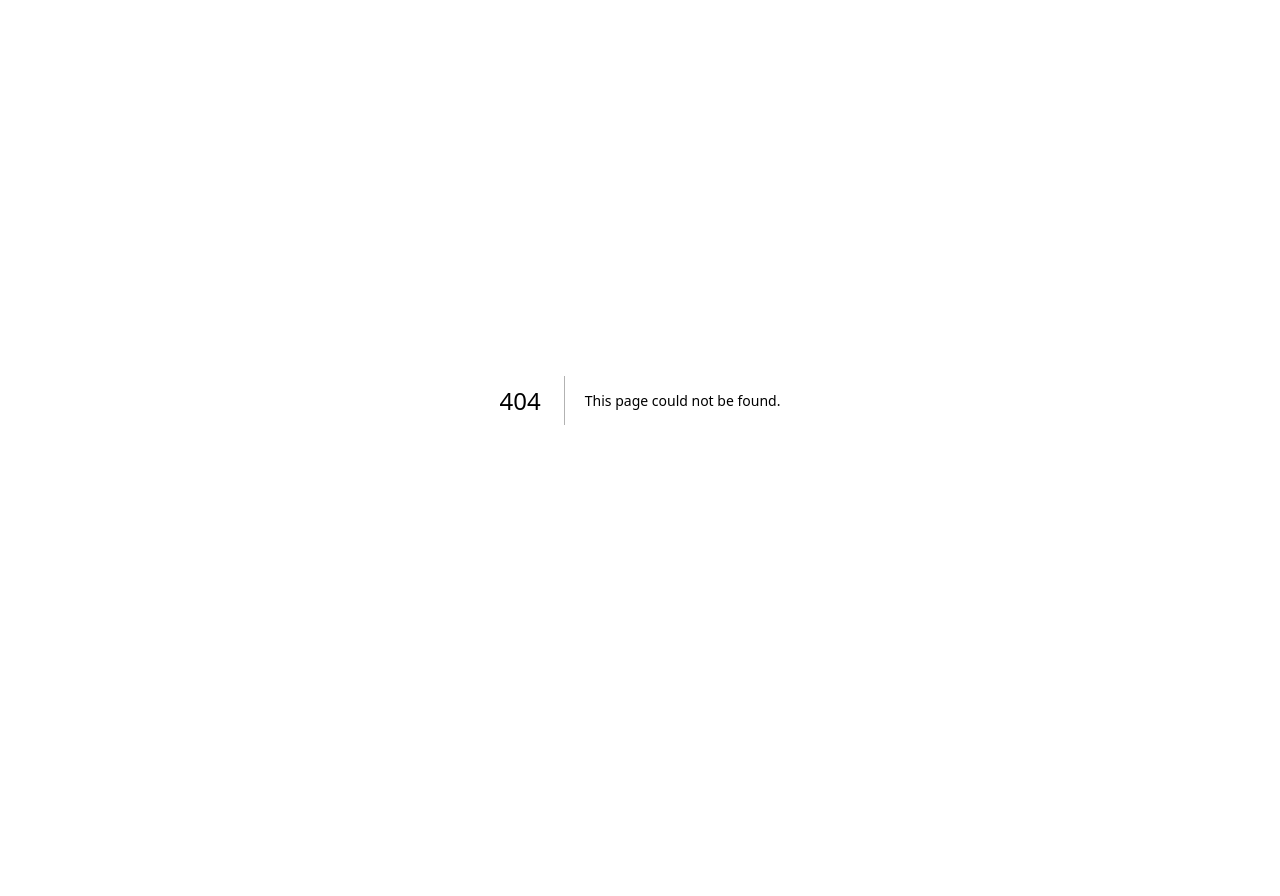
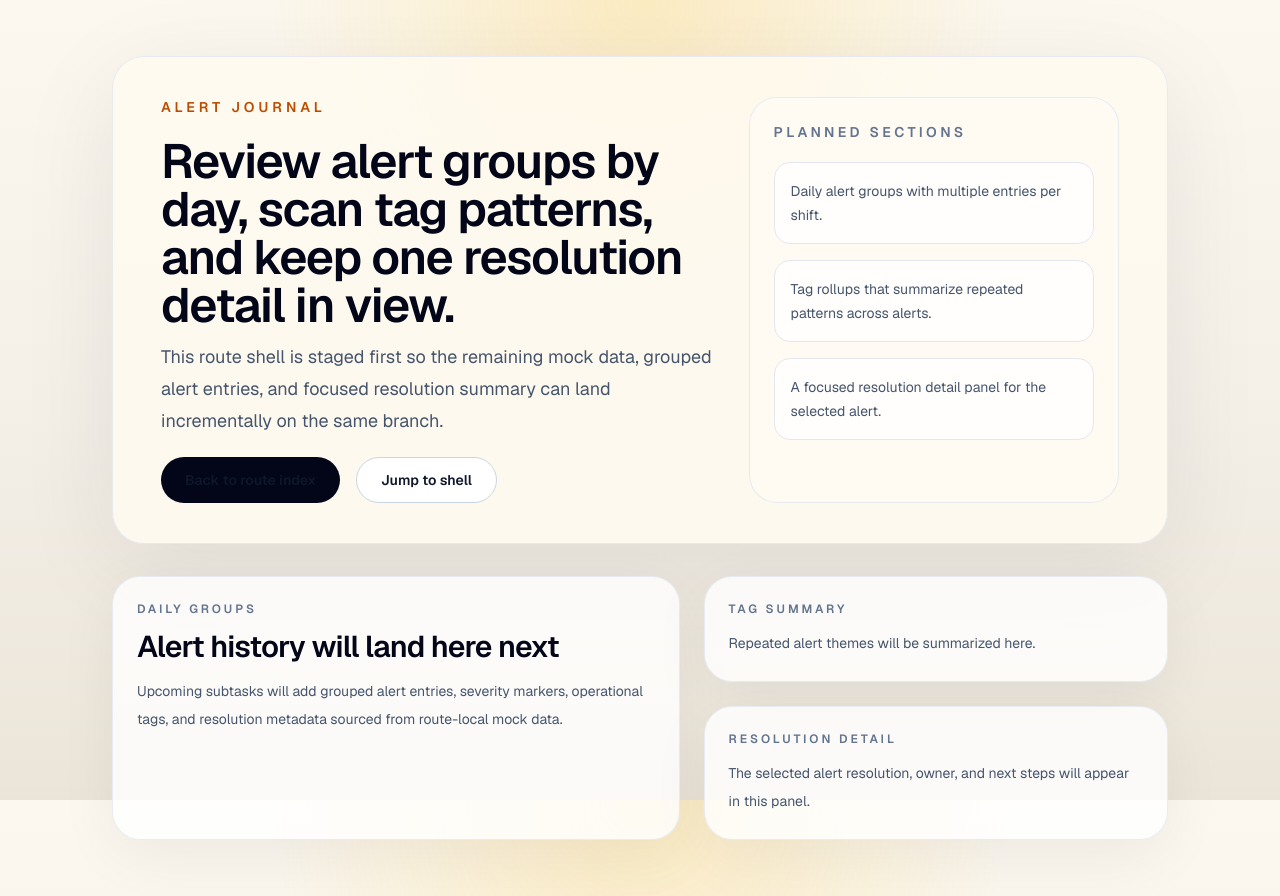
Before and after one commit to iamasx/api-test, a Next.js app: page /alert-journal in a window 1280 px wide. Before the commit this address had no page. Before the commit the page ends 800 px from the top, so only its background shows below. Built offline with nearby package versions, Linux system fonts and the light colour scheme.

Commit message:
feat: add alert journal route shell

```diff
--- /dev/null
+++ b/src/app/alert-journal/page.tsx
@@ -0,0 +1,107 @@
+import type { Metadata } from "next";
+import Link from "next/link";
+
+export const metadata: Metadata = {
+  title: "Alert Journal",
+  description:
+    "Initial alert journal route shell for daily alert groups, tag summaries, and resolution detail.",
+};
+
+export default function AlertJournalPage() {
+  return (
+    <main className="mx-auto flex w-full max-w-6xl flex-1 flex-col gap-8 px-6 py-10 sm:px-10 lg:px-12 lg:py-14">
+      <section className="overflow-hidden rounded-[2rem] border border-slate-200/80 bg-[var(--surface)] shadow-[0_24px_100px_rgba(15,23,42,0.08)]">
+        <div className="grid gap-8 px-6 py-8 sm:px-10 lg:grid-cols-[minmax(0,1.2fr)_minmax(260px,0.8fr)] lg:px-12 lg:py-10">
+          <div className="space-y-5">
+            <p className="text-sm font-semibold uppercase tracking-[0.28em] text-amber-700">
+              Alert Journal
+            </p>
+            <div className="space-y-3">
+              <h1 className="max-w-3xl text-4xl font-semibold tracking-tight text-slate-950 sm:text-5xl">
+                Review alert groups by day, scan tag patterns, and keep one
+                resolution detail in view.
+              </h1>
+              <p className="max-w-2xl text-lg leading-8 text-slate-600">
+                This route shell is staged first so the remaining mock data,
+                grouped alert entries, and focused resolution summary can land
+                incrementally on the same branch.
+              </p>
+            </div>
+
+            <div className="flex flex-col gap-4 sm:flex-row">
+              <Link
+                href="/"
+                className="inline-flex items-center justify-center rounded-full bg-slate-950 px-6 py-3 text-sm font-semibold text-white transition hover:bg-slate-800"
+              >
+                Back to route index
+              </Link>
+              <a
+                href="#journal-layout"
+                className="inline-flex items-center justify-center rounded-full border border-slate-300 bg-white px-6 py-3 text-sm font-semibold text-slate-700 transition hover:border-slate-950 hover:text-slate-950"
+              >
+                Jump to shell
+              </a>
+            </div>
+          </div>
+
+          <aside className="rounded-[1.75rem] border border-slate-200/80 bg-[var(--surface-strong)] p-6 shadow-[inset_0_1px_0_rgba(255,255,255,0.8)]">
+            <p className="text-sm font-semibold uppercase tracking-[0.24em] text-slate-500">
+              Planned sections
+            </p>
+            <ul className="mt-5 space-y-4 text-sm leading-6 text-slate-600">
+              <li className="rounded-2xl border border-slate-200 bg-white/80 px-4 py-4">
+                Daily alert groups with multiple entries per shift.
+              </li>
+              <li className="rounded-2xl border border-slate-200 bg-white/80 px-4 py-4">
+                Tag rollups that summarize repeated patterns across alerts.
+              </li>
+              <li className="rounded-2xl border border-slate-200 bg-white/80 px-4 py-4">
+                A focused resolution detail panel for the selected alert.
+              </li>
+            </ul>
+          </aside>
+        </div>
+      </section>
+
+      <section
+        id="journal-layout"
+        className="grid gap-6 lg:grid-cols-[minmax(0,1.1fr)_minmax(260px,0.9fr)]"
+      >
+        <section className="rounded-[1.75rem] border border-slate-200/80 bg-white/80 p-6 shadow-[0_16px_60px_rgba(15,23,42,0.06)]">
+          <p className="text-xs font-semibold uppercase tracking-[0.24em] text-slate-500">
+            Daily groups
+          </p>
+          <h2 className="mt-3 text-3xl font-semibold tracking-tight text-slate-950">
+            Alert history will land here next
+          </h2>
+          <p className="mt-3 max-w-2xl text-sm leading-7 text-slate-600">
+            Upcoming subtasks will add grouped alert entries, severity markers,
+            operational tags, and resolution metadata sourced from route-local
+            mock data.
+          </p>
+        </section>
+
+        <section className="grid gap-6">
+          <article className="rounded-[1.75rem] border border-slate-200/80 bg-white/80 p-6 shadow-[0_16px_60px_rgba(15,23,42,0.06)]">
+            <p className="text-xs font-semibold uppercase tracking-[0.24em] text-slate-500">
+              Tag summary
+            </p>
+            <p className="mt-3 text-sm leading-7 text-slate-600">
+              Repeated alert themes will be summarized here.
+            </p>
+          </article>
+
+          <article className="rounded-[1.75rem] border border-slate-200/80 bg-white/80 p-6 shadow-[0_16px_60px_rgba(15,23,42,0.06)]">
+            <p className="text-xs font-semibold uppercase tracking-[0.24em] text-slate-500">
+              Resolution detail
+            </p>
+            <p className="mt-3 text-sm leading-7 text-slate-600">
+              The selected alert resolution, owner, and next steps will appear
+              in this panel.
+            </p>
+          </article>
+        </section>
+      </section>
+    </main>
+  );
+}
```
